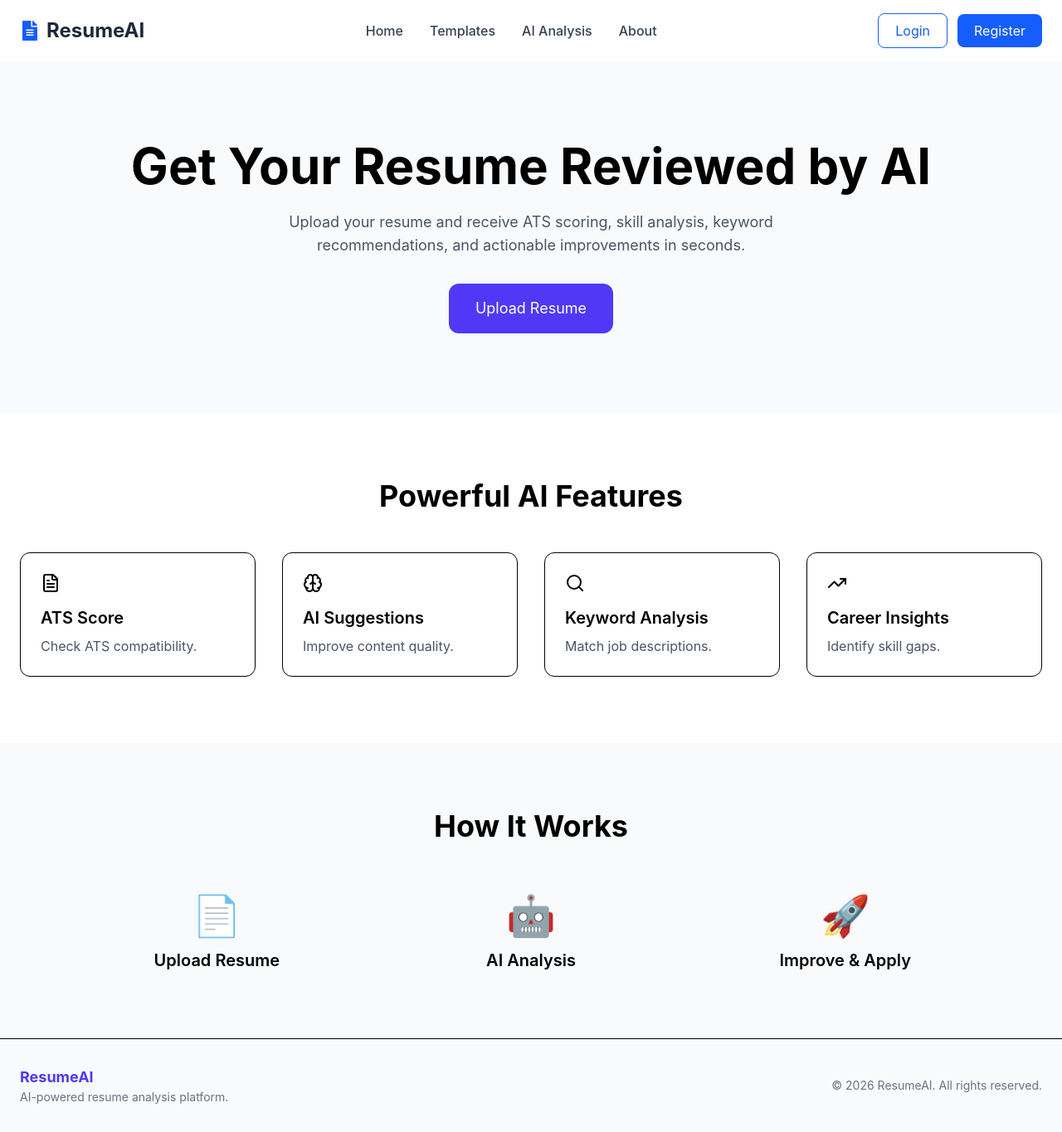
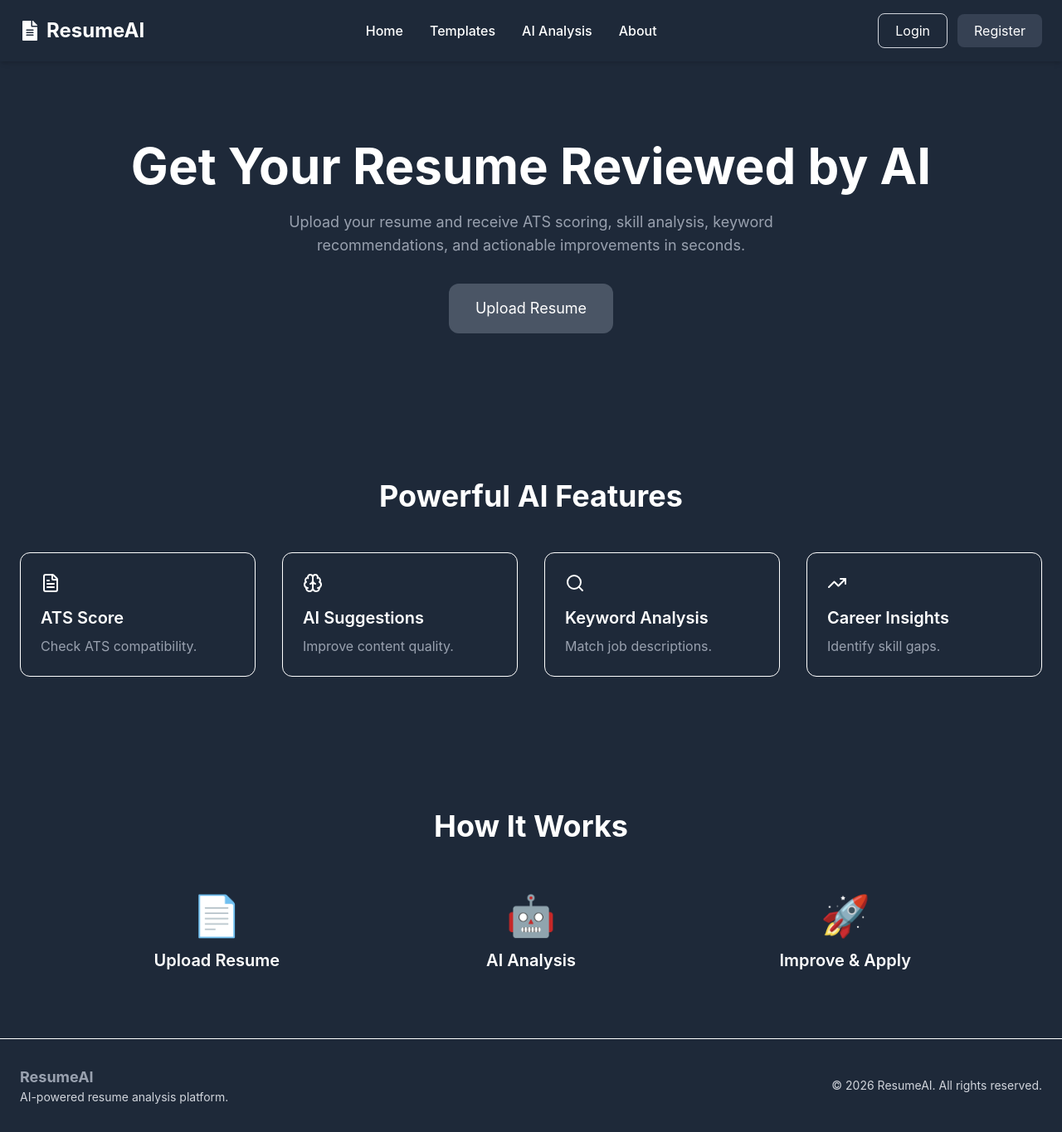
Before and after one commit to MissamRazaNaqvi/interview-ai-frontend, a React (Vite) app: page / in a window 1280 px wide. Shown: the whole page at 83% size. Built offline with nearby package versions, Linux system fonts and the light colour scheme; no server answers.

Commit message:
design changes implemented

```diff
--- a/src/App.jsx
+++ b/src/App.jsx
@@ -14,7 +14,7 @@ import ProtectedRoute from "./protected/ProtectedRoute.jsx";
 
 function App() {
   return (
-    <div className="min-h-screen flex flex-col">
+    <div className="min-h-screen flex flex-col bg-gray-800 text-white">
       <Header />
       <Toaster position="top-center" reverseOrder={false} />
 
--- a/src/components/Footer.jsx
+++ b/src/components/Footer.jsx
@@ -1,18 +1,18 @@
 const Footer = () => {
     return (
-      <footer className="border-t bg-slate-50">
+      <footer className="border-t ">
         <div className="mx-auto max-w-7xl px-6 py-8">
           <div className="flex flex-col items-center justify-between gap-4 md:flex-row">
             <div>
-              <h3 className="text-lg font-bold text-indigo-600">
+              <h3 className="text-lg font-bold text-gray-400">
                 ResumeAI
               </h3>
-              <p className="text-sm text-gray-500">
+              <p className="text-sm text-gray-300">
                 AI-powered resume analysis platform.
               </p>
             </div>
 
-            <div className="text-sm text-gray-500">
+            <div className="text-sm text-gray-300">
               © {new Date().getFullYear()} ResumeAI. All rights reserved.
             </div>
           </div>
--- a/src/components/Header.jsx
+++ b/src/components/Header.jsx
@@ -5,13 +5,8 @@ import axios from "axios";
 import toast from "react-hot-toast";
 
 function Header() {
-    const { user } = useAuth()
+    const { user, setUser } = useAuth()
     const navigate = useNavigate()
-
-    console.log(user, "useruseruseruser")
-
-
-    const { setUser } = useAuth();
 
     const logoutHanlder = async () => {
         try {
@@ -25,110 +20,58 @@ function Header() {
 
             setUser(null)
 
-            // Example: Show success message
             toast.success("User log Out successfully!");
 
             // Example: Reset form
             // reset();
-
-            // Example: Navigate to login page
             // navigate("/login");
 
         } catch (error) {
-
-            console.error("login Error:", error.message);
-
+            // console.error("login Error:", error.message);
             toast.error(error.message)
-
         }
     }
 
-
-    console.log(user, "user front header file ")
-
     return (
-        <nav className="bg-white shadow-md">
+        <nav className="shadow-md bg-gray-800">
             <div className="max-w-7xl mx-auto px-6 py-4 flex justify-between items-center">
 
-                {/* Logo */}
                 <Link to="/" className="flex items-center gap-2">
-                    <FaFileAlt className="text-blue-600 text-2xl" />
-                    <h1 className="text-2xl font-bold text-gray-800">
-                        ResumeAI
-                    </h1>
+                    <FaFileAlt className="text-2xl" />
+                    <h1 className="text-2xl font-bold">ResumeAI</h1>
                 </Link>
 
-                {/* Navigation Links */}
                 <div className="hidden md:flex items-center gap-8">
-                    <Link
-                        to="/"
-                        className="text-gray-700 hover:text-blue-600 font-medium"
-                    >
-                        Home
-                    </Link>
-
-                    <Link
-                        to="/templates"
-                        className="text-gray-700 hover:text-blue-600 font-medium"
-                    >
-                        Templates
-                    </Link>
-
-                    <Link
-                        to="/analysis"
-                        className="text-gray-700 hover:text-blue-600 font-medium"
-                    >
-                        AI Analysis
-                    </Link>
-
-                    <Link
-                        to="/about"
-                        className="text-gray-700 hover:text-blue-600 font-medium"
-                    >
-                        About
-                    </Link>
+                    <Link to="/" className="font-medium" >Home</Link>
+                    <Link to="/templates" className="font-medium">Templates</Link>
+                    <Link to="/analysis" className="font-medium">AI Analysis</Link>
+                    <Link to="/about" className="font-medium">About</Link>
                 </div>
 
                 {user?.success ? (
 
                     <div className="flex items-center gap-3">
-
-                     {/* Profile Button */}
-                     <Link
-                       to="/profile"
-                       className="px-5 py-2 border border-green-600 text-green-600 rounded-lg hover:bg-green-600 hover:text-white transition"
-                     >
+                        <Link to="/profile" className="px-5 py-2 bg-gray-700 text-white rounded-lg transition">
                             Profile
                         </Link>
 
-                     {/* Logout Button */}
-                     <button
-                        onClick={logoutHanlder}
-                        className="px-5 py-2 bg-gray-600 text-white rounded-lg hover:bg-gray-500 transition"
-                    >
+                        <button onClick={logoutHanlder}
+                            className="px-5 py-2 bg-gray-700 text-white rounded-lg transition">
                             Logout
                         </button>
-
                     </div>
 
                 ) : (
                     <div className="flex items-center gap-3">
-                        <Link
-                            to="/login"
-                            className="px-5 py-2 border border-blue-600 text-blue-600 rounded-lg hover:bg-blue-600 hover:text-white transition"
-                        >
-                            Login
-                        </Link>
+                        <Link to="/login"
+                            className="px-5 py-2 border border-gray-300 rounded-lg hover:bg-gray-600 hover:text-white transition"
+                        >Login</Link>
 
-                        <Link
-                            to="/register"
-                            className="px-5 py-2 bg-blue-600 text-white rounded-lg hover:bg-blue-700 transition"
-                        >
-                            Register
-                        </Link>
+                        <Link to="/register"
+                            className="px-5 py-2 bg-gray-700 text-white rounded-lg hover:bg-gray-700 transition"
+                        >Register</Link>
                     </div>
                 )}
-
             </div>
         </nav>
     );
--- a/src/components/home/Features.jsx
+++ b/src/components/home/Features.jsx
@@ -46,7 +46,7 @@ import {
                 <h3 className="mt-4 text-xl font-semibold">
                   {feature.title}
                 </h3>
-                <p className="mt-2 text-gray-600">
+                <p className="mt-2 text-gray-400">
                   {feature.description}
                 </p>
               </div>
--- a/src/components/home/HeroSection.jsx
+++ b/src/components/home/HeroSection.jsx
@@ -1,18 +1,18 @@
 const HeroSection = () => {
     return (
-      <section className="bg-slate-50 py-24">
+      <section className="py-24">
         <div className="mx-auto max-w-7xl px-6 text-center">
           <h1 className="mb-6 text-6xl font-bold">
             Get Your Resume Reviewed by AI
           </h1>
 
-          <p className="mx-auto mb-8 max-w-2xl text-lg text-gray-600">
+          <p className="mx-auto mb-8 max-w-2xl text-lg text-gray-400">
             Upload your resume and receive ATS scoring,
             skill analysis, keyword recommendations,
             and actionable improvements in seconds.
           </p>
 
-          <button className="rounded-xl bg-indigo-600 px-8 py-4 text-lg text-white">
+          <button className="rounded-xl bg-gray-600 px-8 py-4 text-lg">
             Upload Resume
           </button>
         </div>
--- a/src/components/home/HowItWorks.jsx
+++ b/src/components/home/HowItWorks.jsx
@@ -1,6 +1,6 @@
 const HowItWorks = () => {
     return (
-      <section className="bg-slate-50 py-20">
+      <section className=" py-20">
         <div className="mx-auto max-w-6xl px-6">
           <h2 className="mb-16 text-center text-4xl font-bold">
             How It Works
--- a/src/context/AuthContext.jsx
+++ b/src/context/AuthContext.jsx
@@ -14,7 +14,7 @@ export const UserProvider = ({ children }) => {
         try {
             const res = await axios.get("http://localhost:8000/api/v1/users/get-user", { withCredentials: true});
 
-            console.log("API Response:", res);
+            // console.log("API Response:", res);
 
             if(res?.data?.success == true){
               navigate('/')
@@ -32,7 +32,6 @@ export const UserProvider = ({ children }) => {
         getUser()
     }, [])
 
-
     console.log(user,"user from context ")
 
     return (
--- a/src/pages/login.jsx
+++ b/src/pages/login.jsx
@@ -18,7 +18,7 @@ function Login() {
     try {
       const res = await axios.post("http://localhost:8000/api/v1/users/login", data,{ withCredentials: true});
 
-      console.log("API Response:", res.data);
+      // console.log("API Response:", res.data);
 
       if(res?.data?.success == true){
         navigate('/')
@@ -37,7 +37,7 @@ function Login() {
 
     } catch (error) {
 
-      console.error("login Error:", error.message);
+      // console.error("login Error:", error.message);
 
       toast.error(error.message)
 
@@ -45,8 +45,8 @@ function Login() {
   };
 
   return (
-    <div className="min-h-screen flex items-center justify-center bg-gray-100 px-4">
-      <div className="w-full max-w-md bg-white rounded-xl shadow-lg p-8">
+    <div className="min-h-screen flex items-center justify-center bg-gray-900 px-4">
+      <div className="w-full max-w-md bg-gray-800 rounded-xl shadow-lg p-8">
         <h1 className="text-3xl font-bold text-center text-gray-800 mb-6">
           Login
         </h1>
@@ -55,7 +55,7 @@ function Login() {
 
           {/* Email */}
           <div>
-            <label className="block mb-2 font-medium text-gray-700">
+            <label className="block mb-2 font-medium">
               Email
             </label>
 
@@ -81,7 +81,7 @@ function Login() {
 
           {/* Password */}
           <div>
-            <label className="block mb-2 font-medium text-gray-700">
+            <label className="block mb-2 font-medium">
               Password
             </label>
 
@@ -108,13 +108,13 @@ function Login() {
           {/* Login Button */}
           <button
             type="submit"
-            className="w-full bg-blue-600 text-white py-2 rounded-lg hover:bg-blue-700 transition duration-300"
+            className="w-full bg-gray-600 text-white py-2 rounded-lg hover:bg-gray-700 transition duration-300"
           >
             Login
           </button>
         </form>
 
-        <p className="text-center mt-5 text-gray-600">
+        <p className="text-center mt-5">
           Don't have an account?{" "}
           <span className="text-blue-600 hover:underline cursor-pointer" onClick={()=>{navigate('/register')}}>
             Register
```
Also changed, not shown: src/pages/register.jsx (+12 -16 lines). Lines whose indentation alone changed are shown as unchanged.
